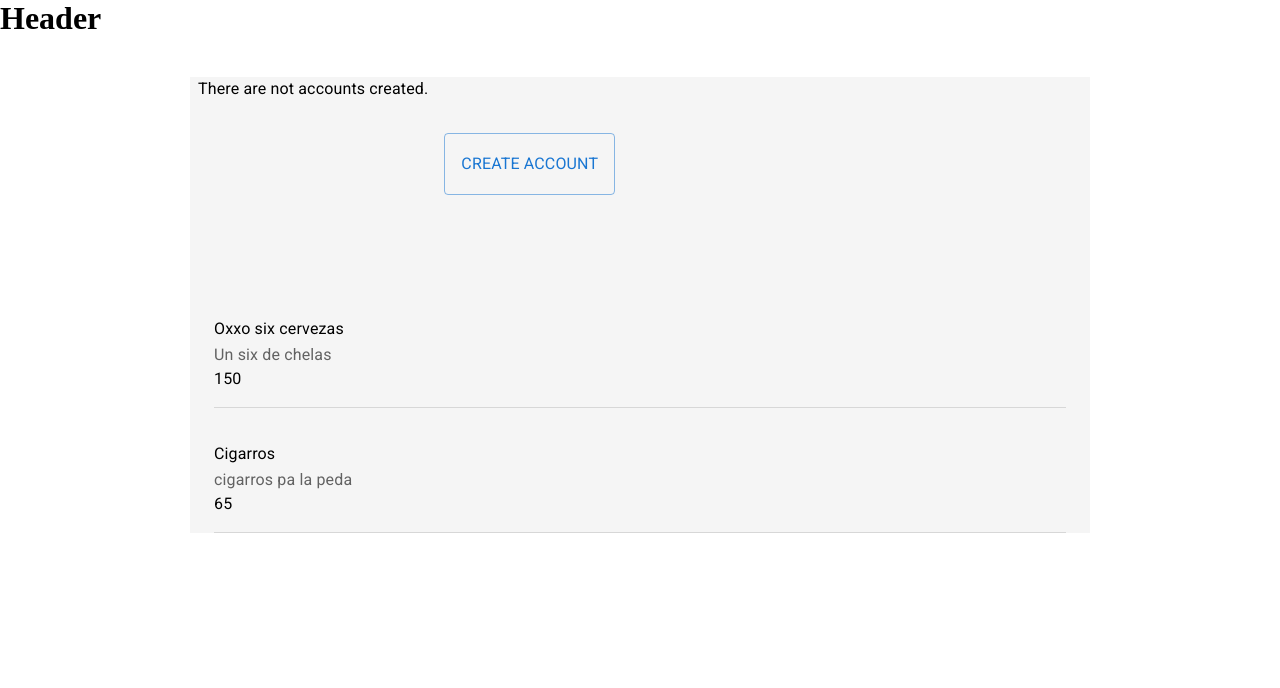
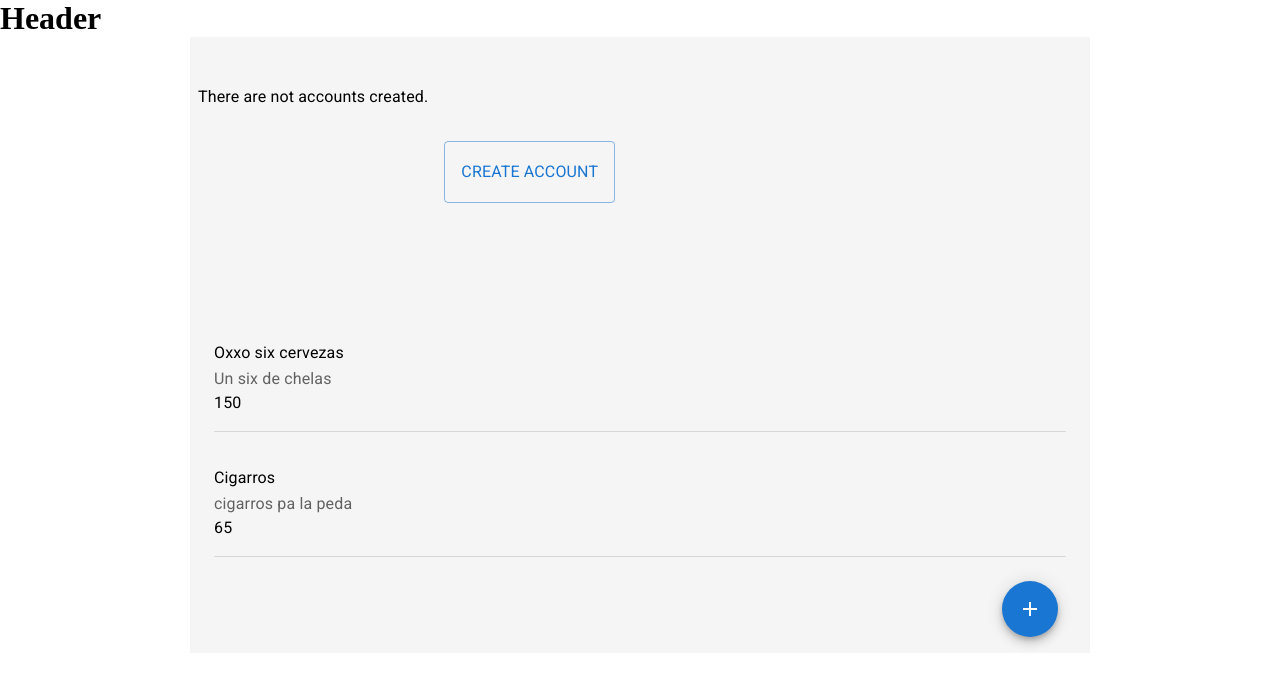
Before and after one commit to RafaelMoro/Personal-Finance, a React app: page / in a window 1280 px wide. Shown: the top 688 px of the page. Built offline with nearby package versions, Linux system fonts and the light colour scheme.

Commit message:
[ADD] - The create Record component was created

```diff
--- a/src/components/Confirmation.jsx
+++ b/src/components/Confirmation.jsx
@@ -14,7 +14,7 @@ const Confirmation = ({ component, action, open, close, accountId }) => {
   return (
     <Modal open={open} onClose={close}>
       <Box sx={modalStyles} >
-        <Typography variant="h5" component="p" > Are you sure you want to delete the {component} ? </Typography>
+        <Typography variant="h5" component="p" > Are you sure you want to {action} the {component} ? </Typography>
         <Button variant="outlined" onClick={close} color="secondary" > Cancel </Button>
         <Button variant="contained" color="error" onClick={handleDelete} > {action} </Button>
       </Box>
--- /dev/null
+++ b/src/components/CreateRecord.jsx
@@ -0,0 +1,15 @@
+import React from 'react'
+import { Box, Fab, Grid } from '@mui/material'
+import AddIcon from '@mui/icons-material/Add'
+
+const CreateRecord = () => {
+  return (
+    <Box sx={{ '& > :not(style)': { m: 1 }, justifySelf: 'flex-end' }}>
+      <Fab color="primary" aria-label="add">
+        <AddIcon />
+      </Fab>
+    </Box>
+  )
+}
+
+export {CreateRecord}
--- a/src/pages/Main.jsx
+++ b/src/pages/Main.jsx
@@ -1,16 +1,18 @@
 import React from 'react'
 import { useSelector } from 'react-redux'
 
-import { Container, Typography } from '@mui/material'
+import { Container, Typography, Box } from '@mui/material'
 
 import { Accounts } from '@containers/Accounts'
 import { Records } from '@containers/Records'
 import { Account } from '@components/Account'
 import { Record } from '@components/Record'
-import { useLocalStorage } from '@hooks/useLocalStorage'
-
+import { CreateRecord } from '@components/CreateRecord'
 import { CreateAccountButton } from '@components/CreateAccountButton'
 import { AccountModal } from '@containers/AccountModal'
+
+import { useLocalStorage } from '@hooks/useLocalStorage'
+import { BoxStyles } from '@styles/pages/mainStyles'
 
 const Main = () => {
   const [ accountModal, setAccountModal ] = React.useState({
@@ -21,7 +23,7 @@ const Main = () => {
   const LOCAL_STORAGE = process.env.LOCAL_STORAGE
   useLocalStorage(LOCAL_STORAGE)
 
-  const accountsState = useSelector(state => state.accountsModule.accounts)
+  const accounts = useSelector(state => state.accountsModule.accounts)
 
   const records = [
     {
@@ -46,8 +48,9 @@ const Main = () => {
   return (
     <>
     <Container maxWidth="md" sx={{ bgcolor: '#f5f5f5' }}>
+      <Box sx={BoxStyles} >
         <Accounts
-        accounts={accountsState}
+          accounts={accounts}
           noAccounts={() => <Typography>There are not accounts created.</Typography>}
           renderAccounts={(account, index) => ( <Account key={index} account={account} launchModal={accountClickHandler} />)}
         >
@@ -57,6 +60,8 @@ const Main = () => {
           records={records}
           renderRecords={(record, index) => ( <Record key={index} record={record} /> )}
         />
+        <CreateRecord />
+      </Box>
     </Container>
     { accountModal.modal && <AccountModal accountModal={accountModal} close={accountClickHandler} /> }
     </>
--- a/src/redux/middlewares/index.js
+++ b/src/redux/middlewares/index.js
@@ -30,7 +30,6 @@ const saveLocalStorage = store => next => actionInfo => {
     const newActionInfo = { ...actionInfo, modifiedAccounts }
     next(newActionInfo)
   }else if(actionInfo.type === 'accounts/deleteAccount') {
-    console.log(actionInfo.payload)
     const state = store.getState()
     const modifiedAccounts = state.accountsModule.accounts.filter(account => account.id !== actionInfo.payload)
     const newState = {
--- /dev/null
+++ b/src/styles/pages/mainStyles.js
@@ -0,0 +1,5 @@
+export const BoxStyles = {
+  display: 'grid',
+  gap: 2,
+  py: 1
+}
```
Lines whose indentation alone changed are shown as unchanged.
